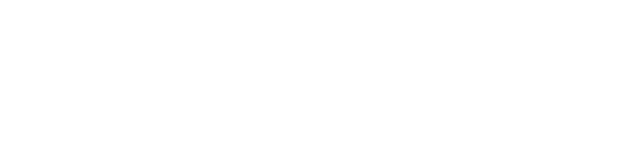
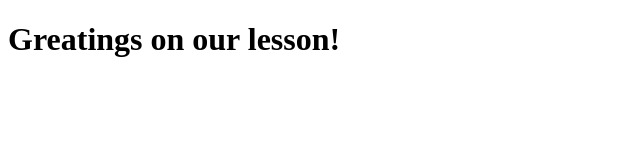
Before and after one commit to vadymolh/fe_school_18_12_2023, a plain HTML site: page index.html in a window 1280 px wide. Shown: the whole page, without its empty margins (0-640 px from the left). Drawn offline with Linux system fonts and the light colour scheme.

Commit message:
Update index.html

```diff
--- a/index.html
+++ b/index.html
@@ -6,5 +6,7 @@
     <link rel="stylesheet" href="style.css" />
     <title>Git lesson. Emmet. Prettier</title>
   </head>
-  <body></body>
+  <body>
+    <h1>Greatings on our lesson!</h1>
+  </body>
 </html>
```
